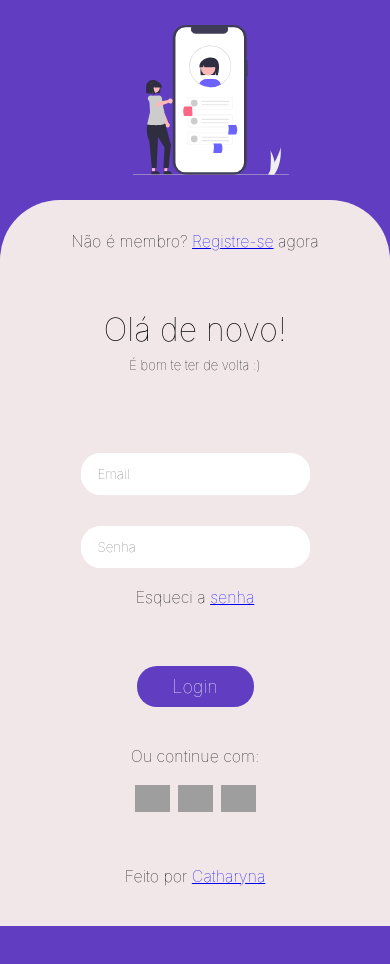
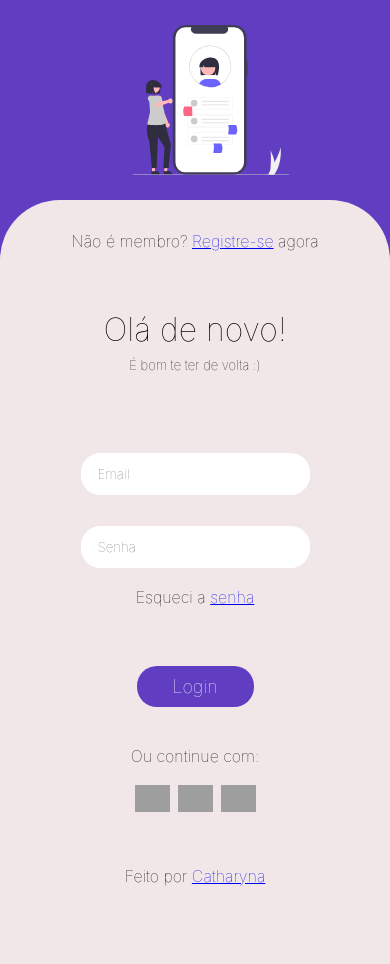
Before and after one commit to catharyna-angela/login-screen, a plain HTML site: page index.html in a window 390 px wide. Before the commit the page ends 926 px from the top, so only its background shows below. Drawn offline with Linux system fonts and the light colour scheme; grey boxes are pictures that could not be loaded.

Commit message:
fix: ajustando div para ambas telas

```diff
--- a/style.css
+++ b/style.css
@@ -14,7 +14,7 @@ div {
    background-color: #f1e7e8;
    float: left;
    width: 55%;
-   height: 912px;
+   min-height: 100vh;
    border-radius: 0 40px 40px 0;
 }
 
@@ -117,7 +117,7 @@ h3{
       position: relative;
       top: 50px;
       width: 100%;
-      height: auto;
+      min-height: 100vh;
       border-radius: 60px 60px 0 0;
    }
 
```
